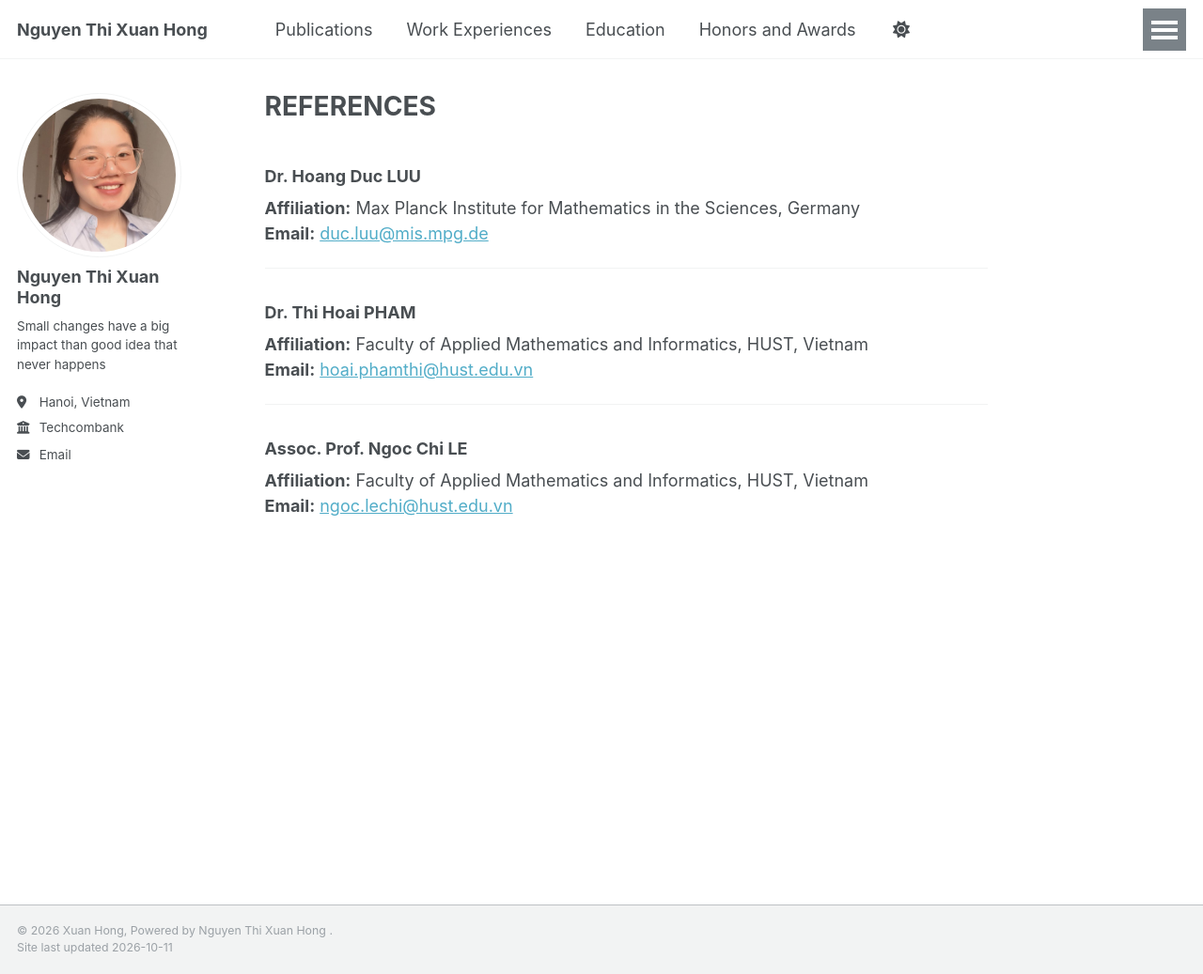
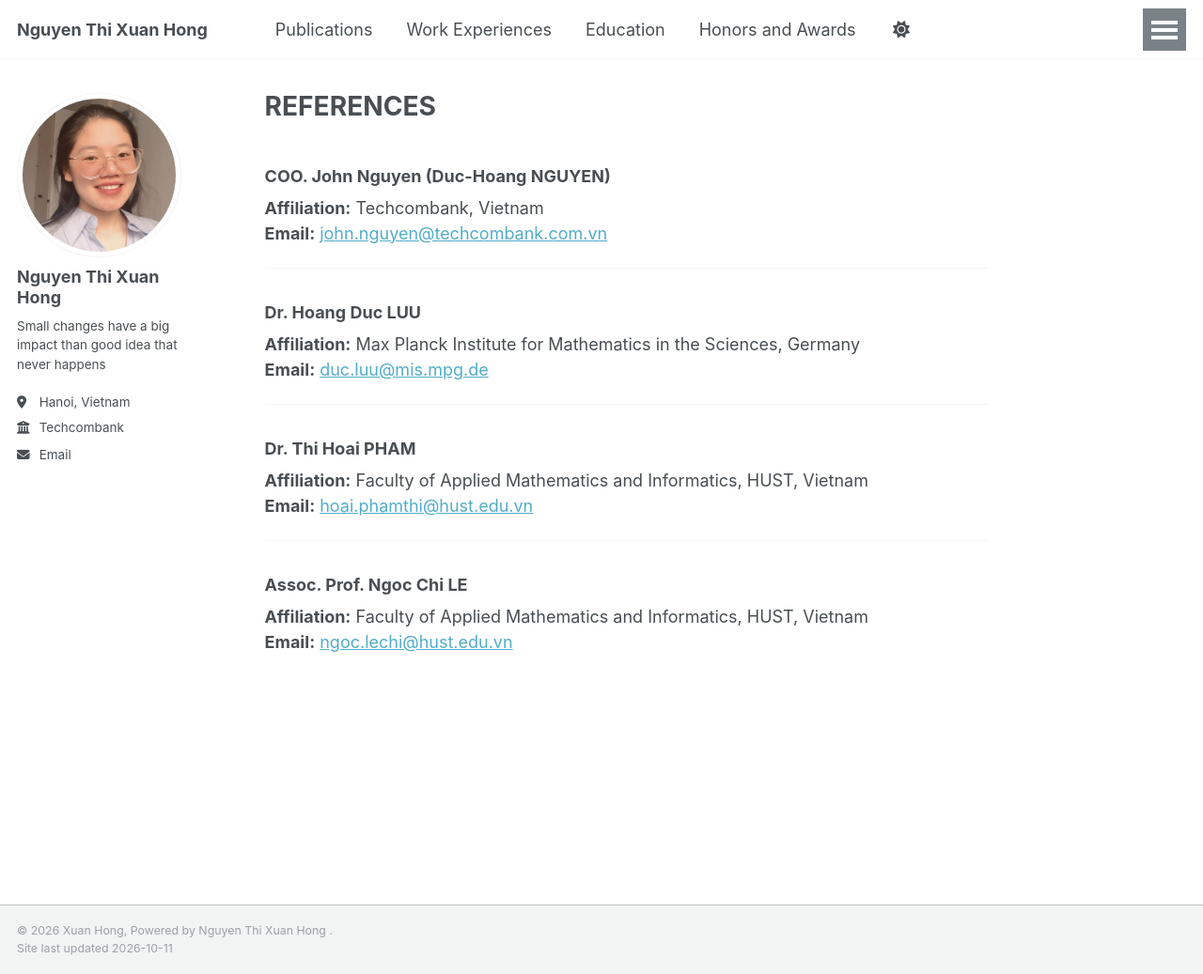
Before and after one commit to nguyenthixuanhong/nguyenthixuanhong.github.io, a Jekyll site: the page built from _pages/references.md, in a window 1280 px wide and 1037 px high. Shown: the whole window at 94% size. Built offline with Jekyll 4.4.1, drawn with Linux system fonts in a browser that asks for light colours; a script that is not in the unit is left out.

Commit message:
Update references.md

```diff
--- a/_pages/references.md
+++ b/_pages/references.md
@@ -6,6 +6,12 @@ author_profile: true
 ---
 
 [//]: # (## References)
+
+### COO. John Nguyen (Duc-Hoang NGUYEN)
+**Affiliation:** Techcombank, Vietnam
+**Email:** [john.nguyen@techcombank.com.vn](mailto:john.nguyen@techcombank.com.vn)
+
+---
 
 ### Dr. Hoang Duc LUU
 **Affiliation:** Max Planck Institute for Mathematics in the Sciences, Germany
```
